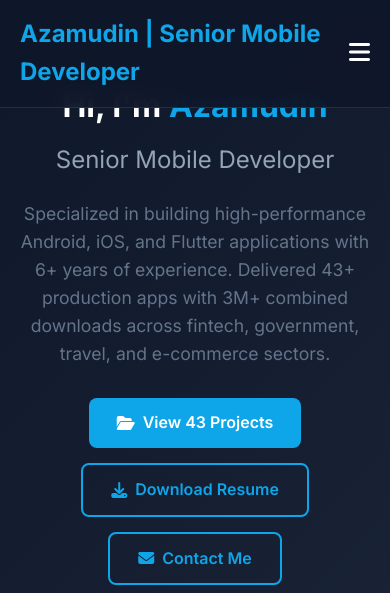
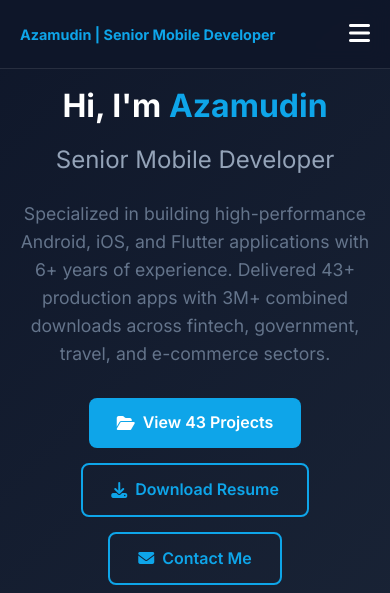
Before and after one commit to azamudin96/azamudin96.github.io, a plain HTML site: page index.html in a window 390 px wide. Shown: the top 593 px of the page. Drawn offline with Linux system fonts and the light colour scheme.

Commit message:
Fix logo size for mobile view

```diff
--- a/index.html
+++ b/index.html
@@ -161,6 +161,7 @@
         /* Responsive */
         @media (max-width: 768px) {
             .menu-toggle { display: block; }
+            .logo { font-size: 0.9rem; }
             .nav-links { display: none; position: absolute; top: 100%; left: 0; width: 100%; background: var(--dark); flex-direction: column; padding: 20px; gap: 15px; }
             .nav-links.active { display: flex; }
             .hero .container { grid-template-columns: 1fr; text-align: center; }
```
